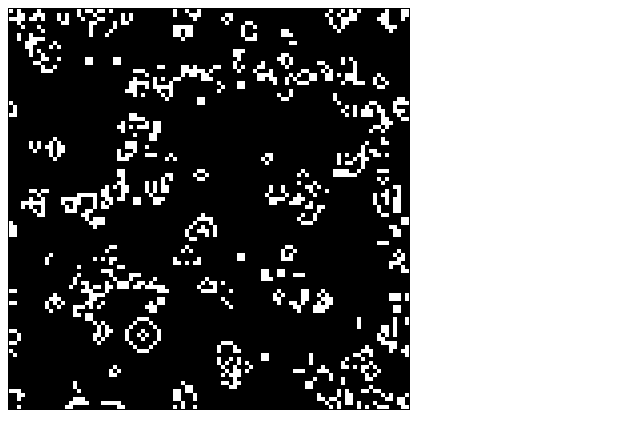
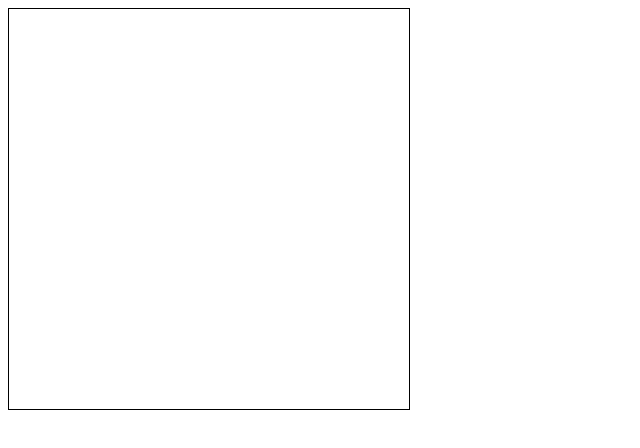
Before and after one commit to akhilnaik/game-of-life, a Gatsby site: page / in a window 1280 px wide. Shown: the whole page, without its empty margins (0-640 px from the left). Built offline with nearby package versions, Linux system fonts and the light colour scheme; Gatsby itself is replaced by a stand-in of ours.

Commit message:
Change in canvas drawing logic. Drawing white cells on transparent bg.

```diff
--- a/src/pages/index.js
+++ b/src/pages/index.js
@@ -68,11 +68,12 @@ const IndexPage = () => {
     let ctx = canvasRef.current.getContext('2d');
     ctx.imageSmoothingEnabled = false
 
+    ctx.fillStyle = "#ffffff";
+    ctx.clearRect(0, 0, 1000, 1000);
     for (let i=0;i<mGridSize;i++) {
       for (let j=0;j<mGridSize;j++)
       {
-        if (mGrid[i][j] === false) { ctx.fillRect(j*CELLWIDTH, i*CELLWIDTH, CELLWIDTH, CELLWIDTH); }
-        else { ctx.clearRect(j*CELLWIDTH, i*CELLWIDTH, CELLWIDTH, CELLWIDTH); }
+        if (mGrid[i][j] === true) { ctx.fillRect(j*CELLWIDTH, i*CELLWIDTH, CELLWIDTH, CELLWIDTH); }
         mTempGrid[i][j] = checkRules(i,j);
       }
     }
```
